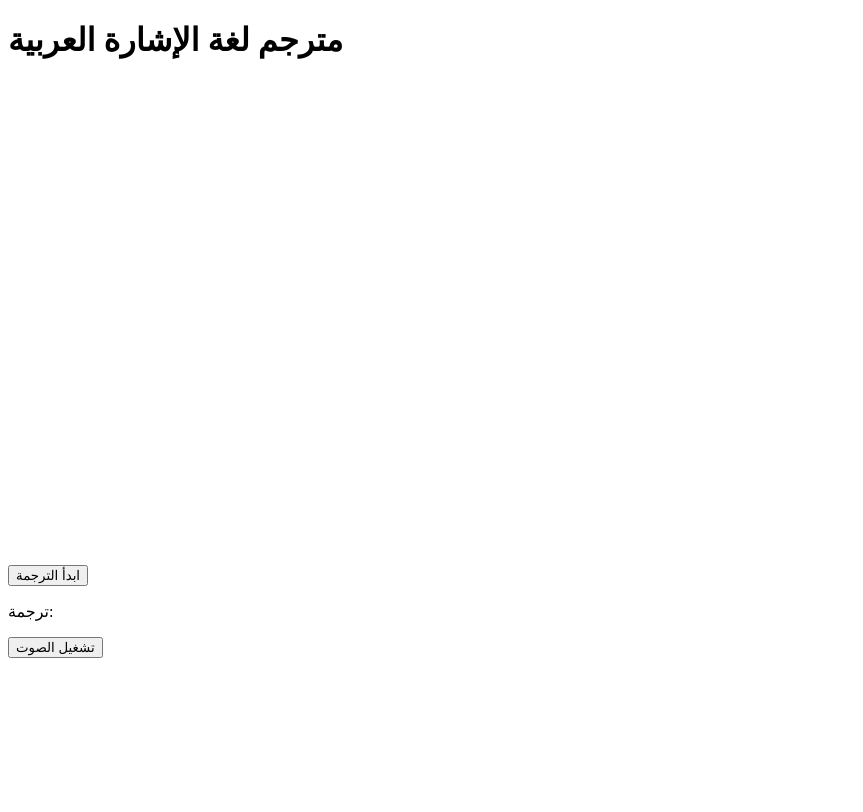
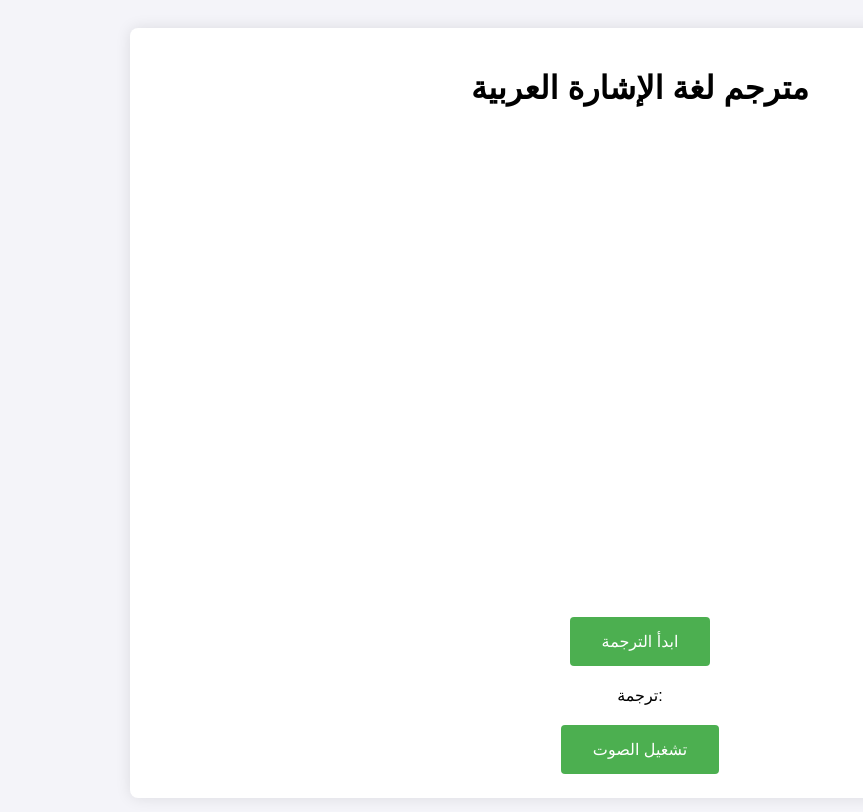
Before and after one commit to sarahalshu0/Sign-language-translator-, a plain HTML site: page index.html in a window 1280 px wide. Shown: the whole page, without its empty margins (0-863 px from the left). Drawn offline with Linux system fonts and the light colour scheme.

Commit message:
Update style.css

```diff
--- a/style.css
+++ b/style.css
@@ -1,22 +1,33 @@
-<!DOCTYPE html>
-<html lang="ar">
-<head>
-    <meta charset="UTF-8">
-    <meta name="viewport" content="width=device-width, initial-scale=1.0">
-    <title>مترجم لغة الإشارة العربية</title>
-    <link rel="stylesheet" href="style.css">
-</head>
-<body>
-    <div class="container">
-        <h1>مترجم لغة الإشارة العربية</h1>
-        <video id="videoInput" width="640" height="480" autoplay></video>
-        <br>
-        <button id="startBtn">ابدأ الترجمة</button>
-        <br>
-        <p id="translationText">ترجمة: </p>
-        <button id="speechBtn">تشغيل الصوت</button>
-    </div>
+body {
+    font-family: Arial, sans-serif;
+    background-color: #f4f4f9;
+    text-align: center;
+    padding: 20px;
+}
 
-    <script src="script.js"></script>
-</body>
-</html>
+.container {
+    width: 80%;
+    margin: 0 auto;
+    background-color: white;
+    border-radius: 8px;
+    box-shadow: 0 0 15px rgba(0, 0, 0, 0.1);
+    padding: 20px;
+}
+
+button {
+    background-color: #4CAF50;
+    color: white;
+    border: none;
+    padding: 15px 32px;
+    text-align: center;
+    text-decoration: none;
+    display: inline-block;
+    font-size: 16px;
+    margin: 4px 2px;
+    border-radius: 4px;
+    cursor: pointer;
+}
+
+button:hover {
+    background-color: #45a049;
+}
```
